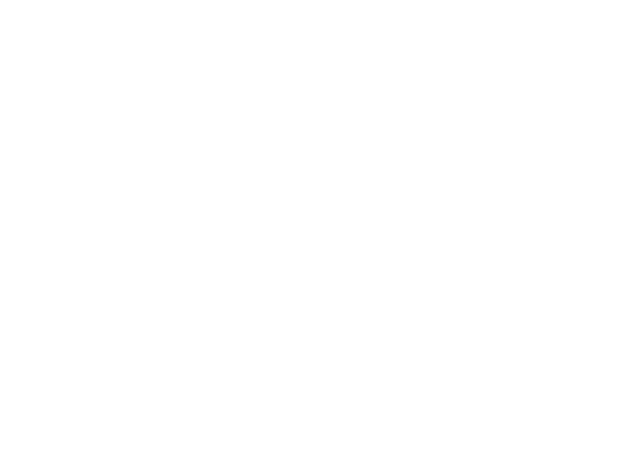
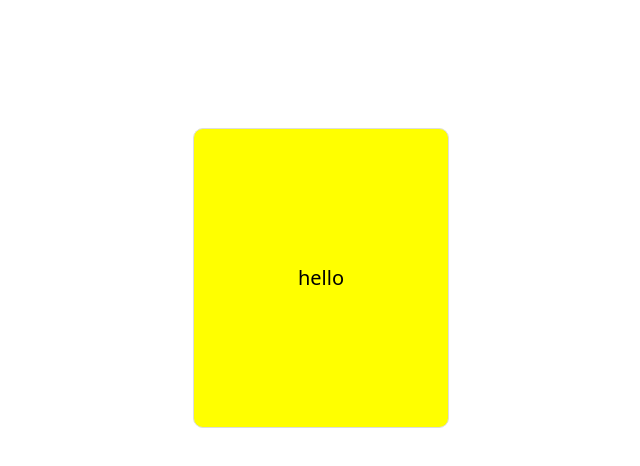
Before and after one commit to hyunjunyong/vue-blog-practice, a Nuxt app in the folder nuxt3/: page /testFunc/testInject in a window 1280 px wide. Before the commit this address had no page. Shown: the top 466 px of the page, without its empty margins (319-959 px from the left). Built offline with nearby package versions, Linux system fonts and the light colour scheme.

Commit message:
provide / inject

```diff
--- /dev/null
+++ b/nuxt3/pages/testFunc/index.vue
@@ -0,0 +1,20 @@
+<template>
+  <div id="name"></div>
+</template>
+
+<script>
+export default {
+  data() {
+    return {
+      message: 'hello!',
+    };
+  },
+  provide() {
+    return {
+      message: this.message,
+    };
+  },
+};
+</script>
+
+<style lang="scss" scoped></style>
--- /dev/null
+++ b/nuxt3/pages/testFunc/testInject/index.vue
@@ -0,0 +1,24 @@
+<template>
+  <div class="test_inject">{{ message }}</div>
+</template>
+
+<script setup>
+import { inject } from 'vue';
+
+const message = inject('message', 'hello');
+</script>
+
+<style scoped>
+.test_inject {
+  display: flex;
+  align-items: center;
+  justify-content: center;
+  font-size: 20px;
+  height: 300px;
+  border-radius: 10px;
+  width: 20%;
+  margin: 10% 0 0 40%;
+  background-color: yellow;
+  border: 1px solid #ddd;
+}
+</style>
```
